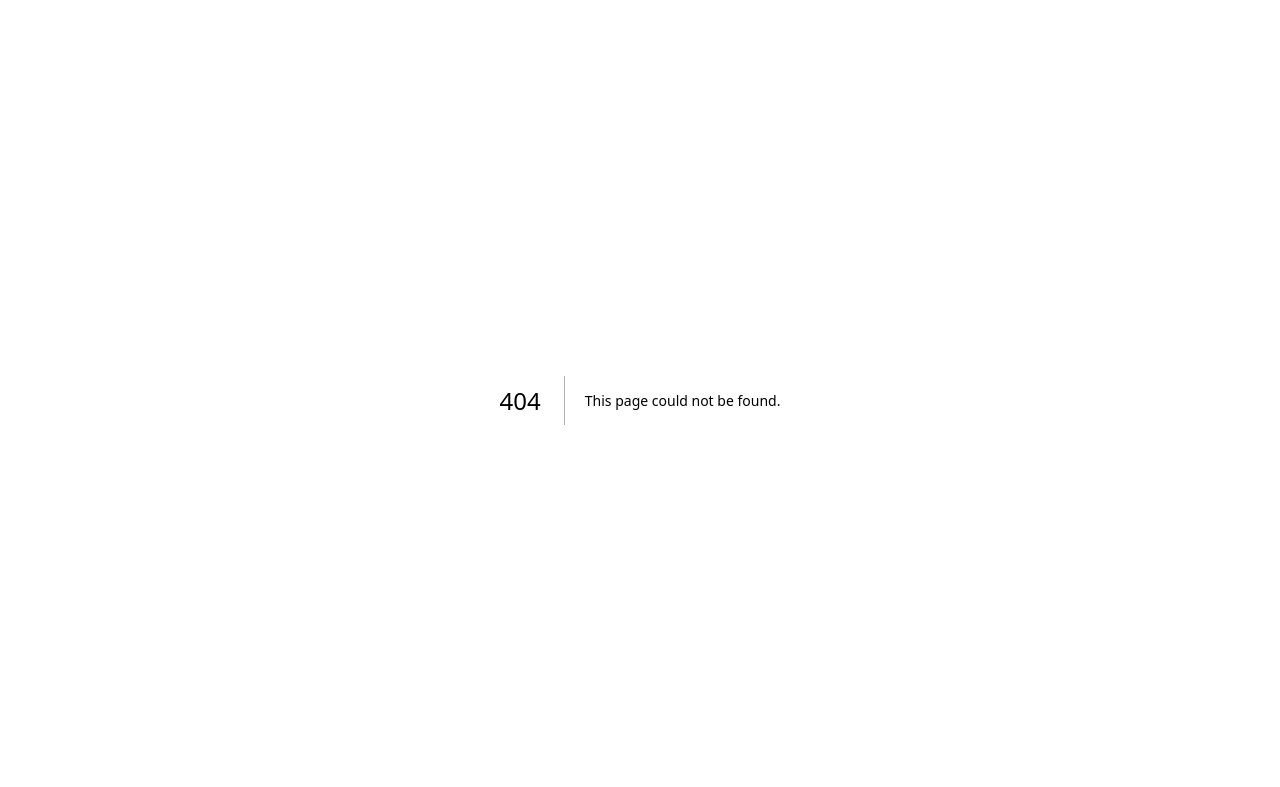
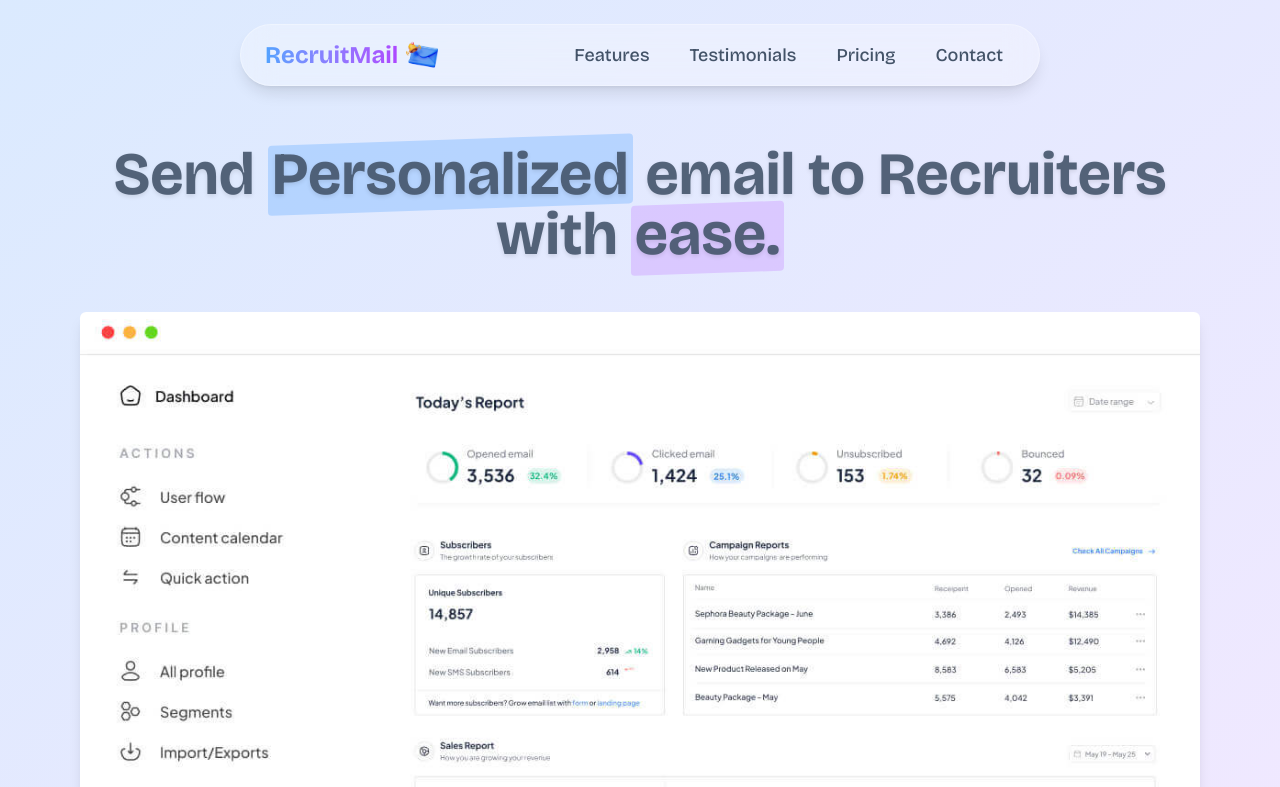
Before and after one commit to deveshru2712/Recruit_Mail, a Next.js app: page / in a window 1280 px wide. Before the commit this address had no page. Shown: the top 787 px of the page. Built offline with nearby package versions, Linux system fonts and the light colour scheme.

Commit message:
fix the auth page and added the hero section

```diff
--- a/app/auth/layout.tsx
+++ b/app/auth/layout.tsx
@@ -2,7 +2,7 @@ import React from "react";
 
 const Layout = ({ children }: { children: React.ReactNode }) => {
   return (
-    <div className="max-w-7xl min-h-screen mx-auto flex justify-center items-center background">
+    <div className="min-h-screen bg-gradient-to-br from-indigo-50 via-pink-50 to-blue-50 flex justify-center items-center background">
       {children}
     </div>
   );
--- a/app/layout.tsx
+++ b/app/layout.tsx
@@ -6,6 +6,7 @@ const bricolageGrotesque = Bricolage_Grotesque({
   subsets: ["latin"],
   variable: "--font-bricolage",
   weight: ["200", "300", "400", "500", "600", "700", "800"],
+  display: "swap",
 });
 
 export const metadata: Metadata = {
@@ -29,9 +30,9 @@ export default function RootLayout({
   return (
     <html lang="en" suppressHydrationWarning={true}>
       <body
-        className={` ${bricolageGrotesque.className} bg-black/95 antialiased`}
+        className={` ${bricolageGrotesque.className} bg-gradient-to-br from-blue-100 to-purple-100 antialiased`}
       >
-        {children}
+        <div className="min-h-screen flex flex-col">{children}</div>
       </body>
     </html>
   );
--- /dev/null
+++ b/app/page.tsx
@@ -0,0 +1,37 @@
+import Navbar from "@/components/Navbar";
+import Image from "next/image";
+import React from "react";
+
+const Page = () => {
+  return (
+    <>
+      <Navbar />
+      <div className="container max-w-6xl mx-auto">
+        <section className="w-full px-4 my-36">
+          <h1 className="text-center text-6xl font-bold text-slate-600/90 [text-shadow:_0_2px_4px_rgba(0,0,0,0.1)]">
+            Send{" "}
+            <span className="relative inline-block px-1">
+              <span className="relative z-10">Personalized</span>
+              <span className="absolute inset-0 top-0.5 h-[70px] -z-0 bg-blue-400/30 -skew-y-2 transform origin-left rounded-sm"></span>
+            </span>{" "}
+            email to Recruiters with{" "}
+            <span className="relative inline-block px-1">
+              <span className="relative z-10">ease.</span>
+              <span className="absolute inset-0 top-0.5 h-[70px] -z-0 bg-purple-400/30 -skew-y-2 transform origin-left rounded-sm"></span>
+            </span>
+          </h1>
+          <Image
+            src={"/hero.jpg"}
+            alt="hero"
+            width={1920}
+            height={300}
+            className="w-full mt-12 object-cover rounded-md shadow-lg"
+            priority
+          />
+        </section>
+      </div>
+    </>
+  );
+};
+
+export default Page;
--- a/components/AuthForm.tsx
+++ b/components/AuthForm.tsx
@@ -35,14 +35,14 @@ const AuthForm = () => {
             alt="Mail icon"
             width={48}
             height={48}
-            className="animate-float"
+            className="animate-float cursor-pointer"
           />
         </div>
 
         {/* Main Headline */}
         <div className="my-5 text-center">
           <Cover>
-            <span className="text-2xl font-bold bg-gradient-to-r from-amber-300 to-orange-500 bg-clip-text text-transparent">
+            <span className="text-2xl font-bold cursor-pointer bg-gradient-to-r  from-amber-300 to-orange-500 bg-clip-text text-transparent">
               Supercharge Your Job Search
             </span>
           </Cover>
@@ -55,7 +55,7 @@ const AuthForm = () => {
 
         <button
           onClick={handleGoogleSignIn}
-          className="flex items-center justify-center gap-3 w-full max-w-xs px-6 py-3 bg-white text-gray-800 rounded-lg font-medium hover:bg-gray-100 transition-colors border border-gray-300"
+          className="flex items-center justify-center gap-3 cursor-pointer w-full max-w-xs px-6 py-3 bg-white text-gray-800 rounded-lg font-medium hover:bg-gray-100 transition-colors border border-gray-300"
         >
           <Image src={"/google.png"} alt="google" height={25} width={25} />
           Continue with Google
--- /dev/null
+++ b/components/Navbar.tsx
@@ -0,0 +1,43 @@
+import Image from "next/image";
+import Link from "next/link";
+import React from "react";
+
+const Navbar = () => {
+  return (
+    <div className="w-full py-6 top-0 fixed z-50">
+      <div className="rounded-full max-w-[800px] mx-auto px-2 py-1 bg-white/30 backdrop-blur-lg backdrop-filter border border-white/30 shadow-lg flex items-center justify-center">
+        <div className="px-4 py-2 w-full flex justify-between items-center">
+          <Link href={"/"} className="flex items-center gap-2 group">
+            <h1 className="text-2xl font-bold bg-gradient-to-r from-blue-400 to-purple-500 bg-clip-text text-transparent">
+              RecruitMail
+            </h1>
+            <Image
+              src={"/mail.png"}
+              alt="mail"
+              height={32}
+              width={32}
+              className="group-hover:rotate-12 transition-all duration-300 ease-in-out"
+            />
+          </Link>
+
+          <div className="flex items-center gap-4">
+            <span className="text-lg font-medium text-slate-700/90 hover:text-slate-900 px-3 py-1 rounded-full hover:bg-white/30 transition-all duration-200 cursor-pointer">
+              Features
+            </span>
+            <span className="text-lg font-medium text-slate-700/90 hover:text-slate-900 px-3 py-1 rounded-full hover:bg-white/30 transition-all duration-200 cursor-pointer">
+              Testimonials
+            </span>
+            <span className="text-lg font-medium text-slate-700/90 hover:text-slate-900 px-3 py-1 rounded-full hover:bg-white/30 transition-all duration-200 cursor-pointer">
+              Pricing
+            </span>
+            <span className="text-lg font-medium text-slate-700/90 hover:text-slate-900 px-3 py-1 rounded-full hover:bg-white/30 transition-all duration-200 cursor-pointer">
+              Contact
+            </span>
+          </div>
+        </div>
+      </div>
+    </div>
+  );
+};
+
+export default Navbar;
```
Also changed, not shown: public/hero.jpg (added).
